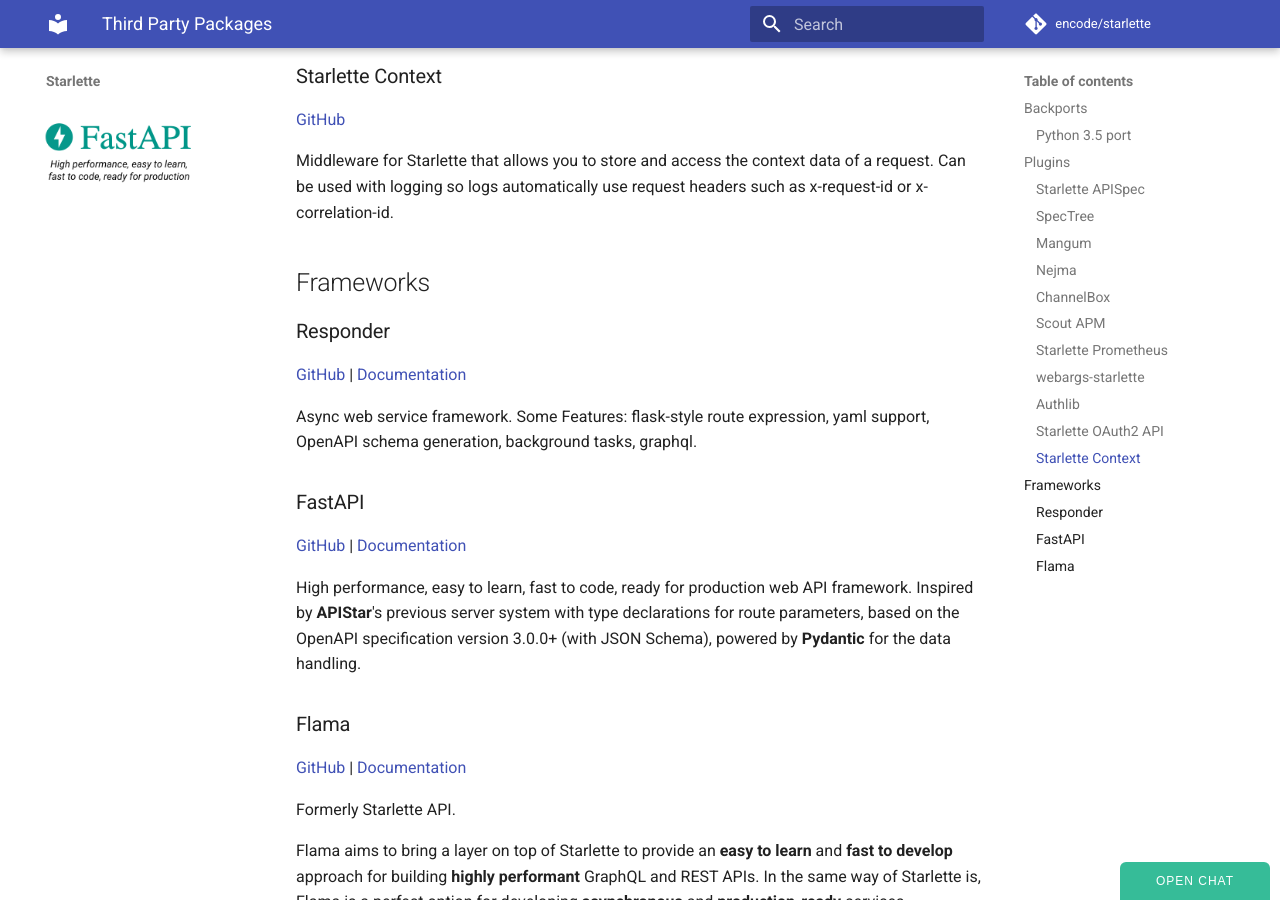
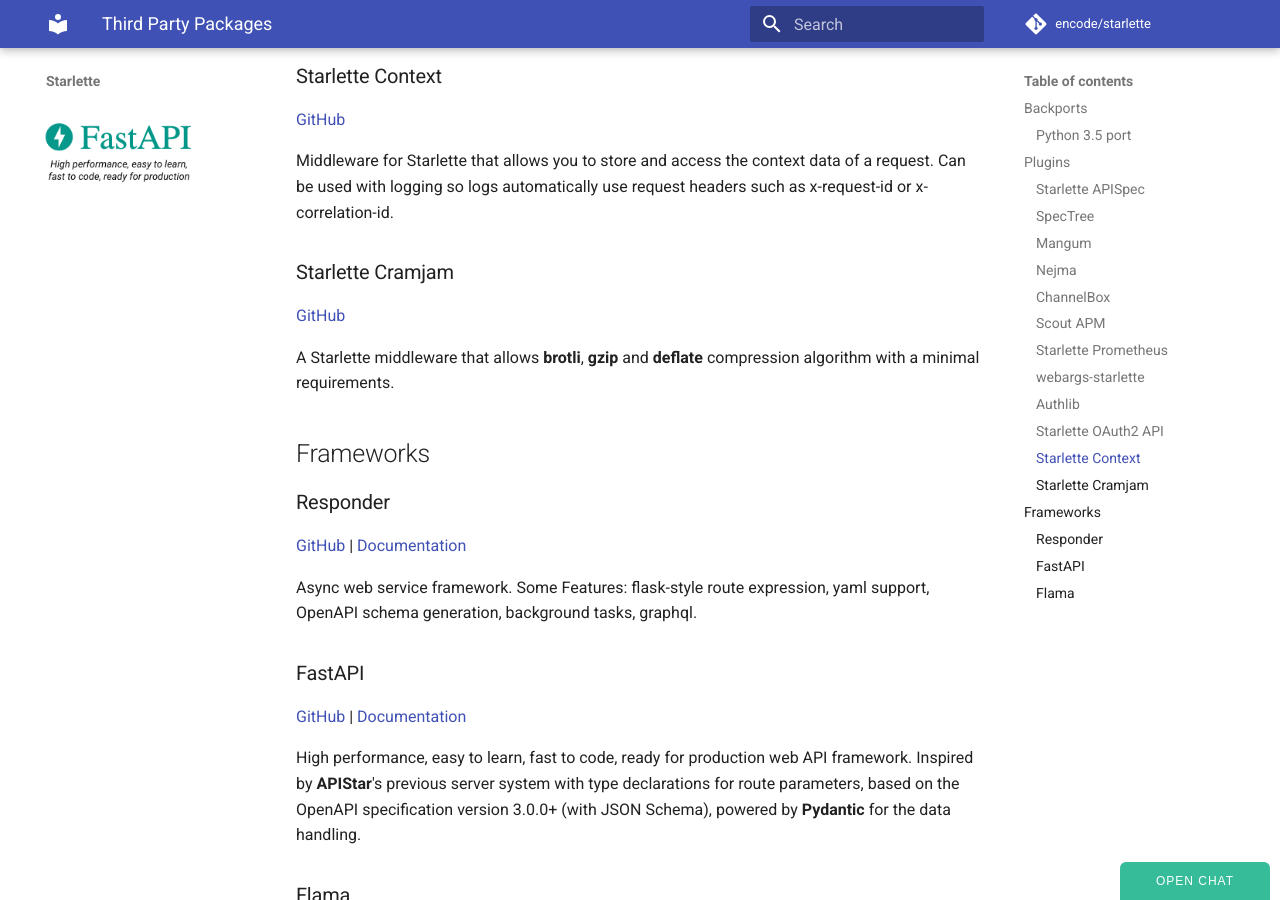
Before and after one commit to hidraco/starlette, an MkDocs documentation site: the page built from docs/third-party-packages.md, in a window 1280 px wide and 900 px high, scrolled down 2189 px. Built offline with MkDocs 1.6.1 and Material for MkDocs 9.7.7, drawn with Linux system fonts in a browser that asks for light colours; comment, search, counter and statistics services are not loaded.

Commit message:
Add starlette-cramjam link to the docs (#1283)
Co-authored-by: Marcelo Trylesinski <marcelotryle@gmail.com>

```diff
--- a/docs/third-party-packages.md
+++ b/docs/third-party-packages.md
@@ -90,6 +90,12 @@ It relies solely on an auth provider to issue access and/or id tokens to clients
 Middleware for Starlette that allows you to store and access the context data of a request.
 Can be used with logging so logs automatically use request headers such as x-request-id or x-correlation-id.
 
+### Starlette Cramjam
+
+<a href="https://github.com/developmentseed/starlette-cramjam" target="_blank">GitHub</a>
+
+A Starlette middleware that allows **brotli**, **gzip** and **deflate** compression algorithm with a minimal requirements.
+
 ## Frameworks
 
 ### Responder
```
